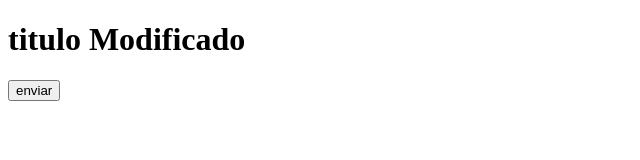
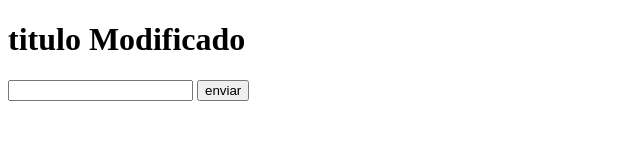
Before and after one commit to IsraelRodz/hello-worl-git, a plain HTML site: page index.html in a window 1280 px wide. Shown: the whole page, without its empty margins (0-640 px from the left). Drawn offline with Linux system fonts and the light colour scheme.

Commit message:
SE MEDIFICO INDEX

```diff
--- a/index.html
+++ b/index.html
@@ -9,6 +9,7 @@
 <body>
     <h1>titulo Modificado </h1>
     <form action="#" method="get">
+        <input type="text" name="fisrName" id="fisrName">
         <input type="button"value="enviar">
     </form>
 </body>
```
